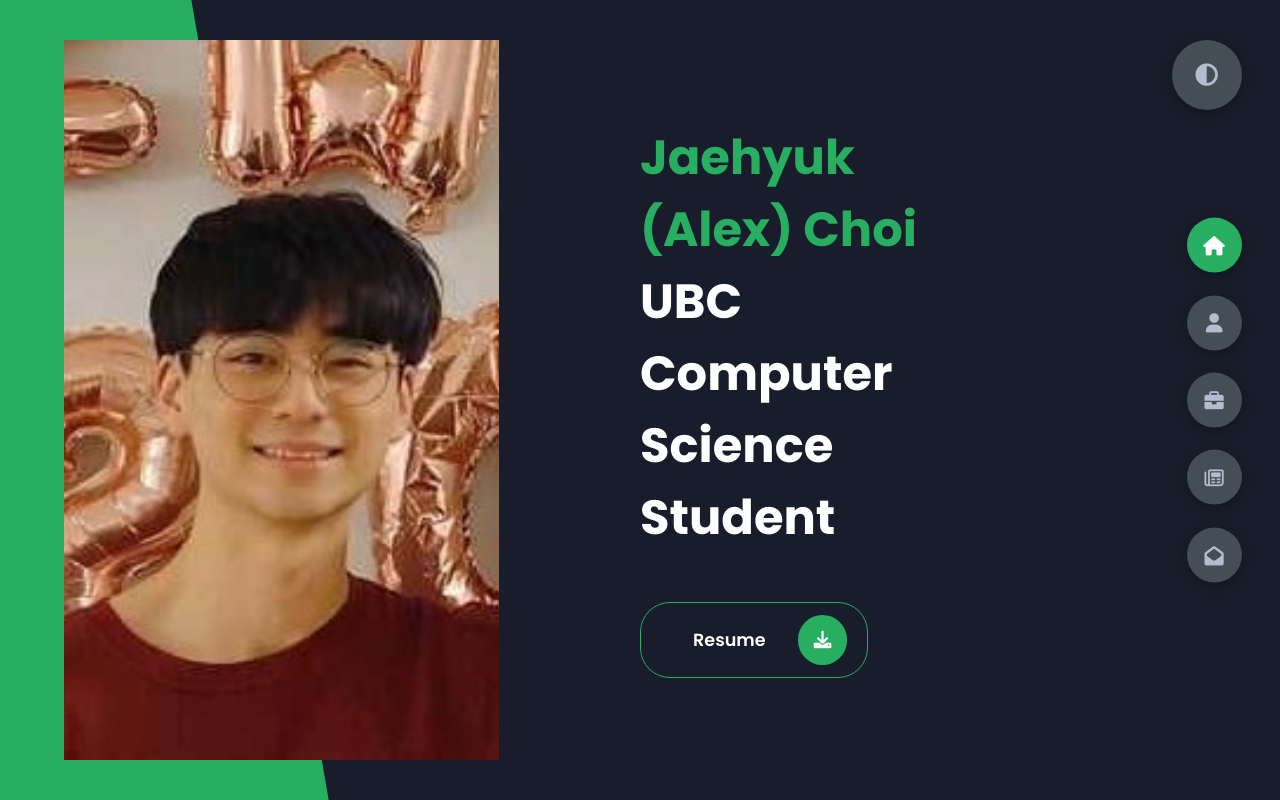
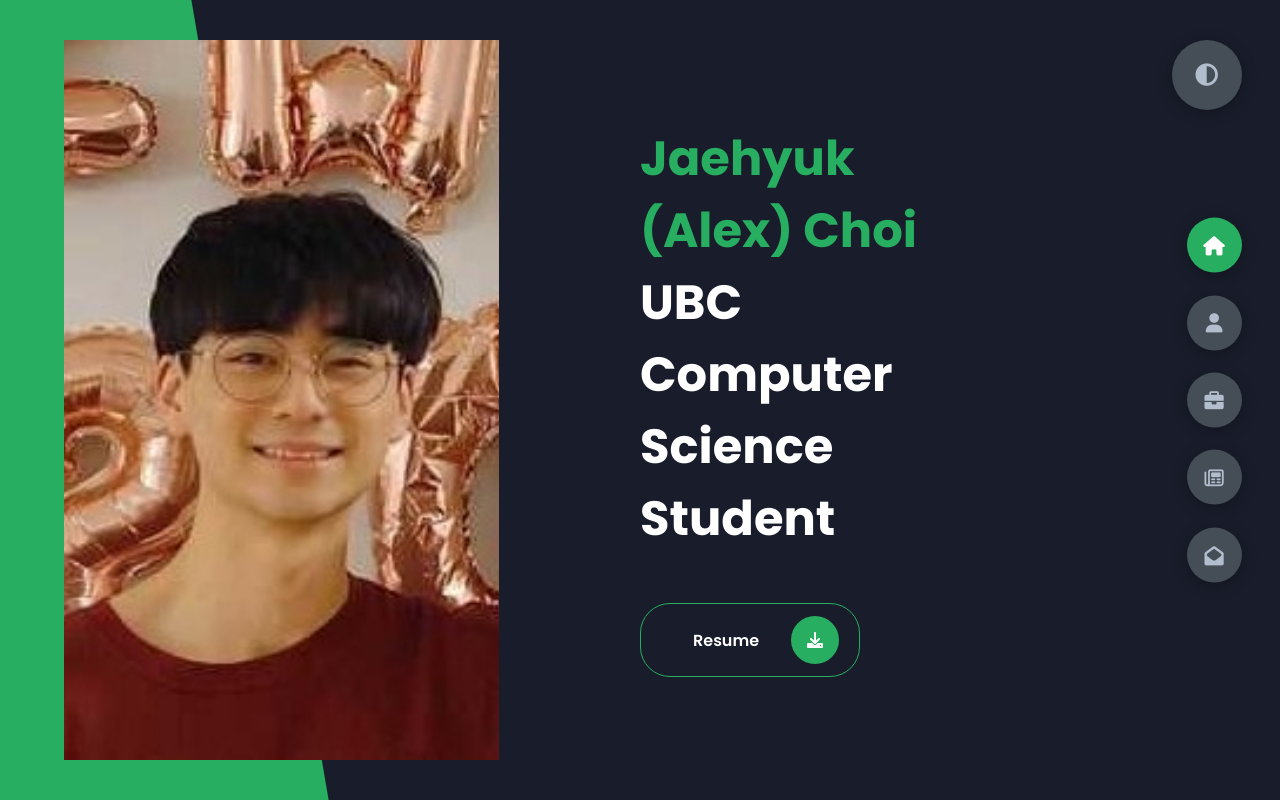
Before and after one commit to axchoi/alexchoi330.github.io, a plain HTML site: page index.html in a window 1280 px wide. Drawn offline with Linux system fonts and the light colour scheme.

Commit message:
font change

```diff
--- a/styles/styles.css
+++ b/styles/styles.css
@@ -918,6 +918,9 @@ section {
 }
 
 .main-btn {
+  font-family: 'Poppins', sans-serif; /* Change to match other buttons */
+  font-size: 1rem; /* Adjust to be the same size */
+
   border-radius: 30px;
   color: inherit;
   font-weight: 600;
```
